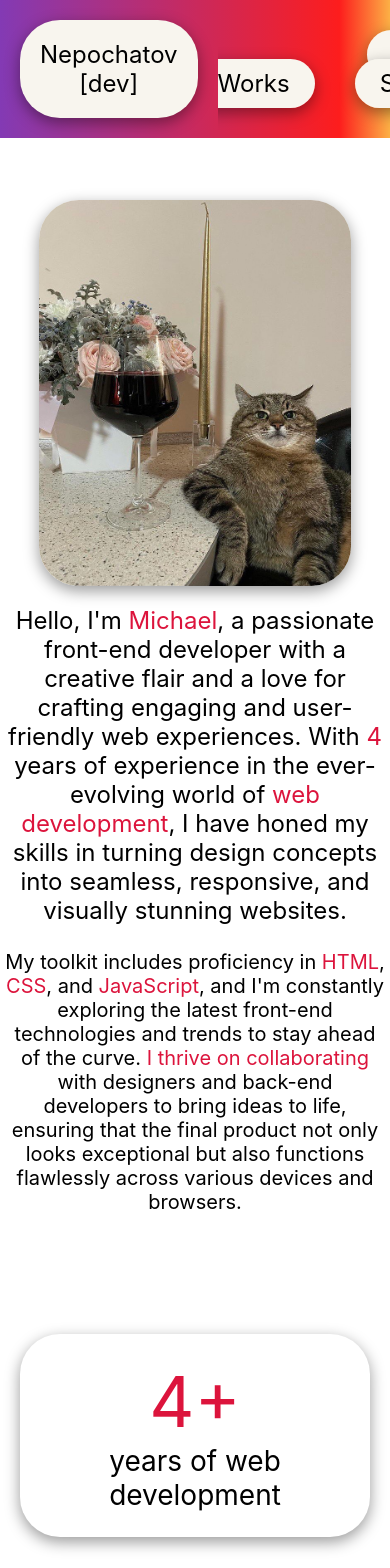
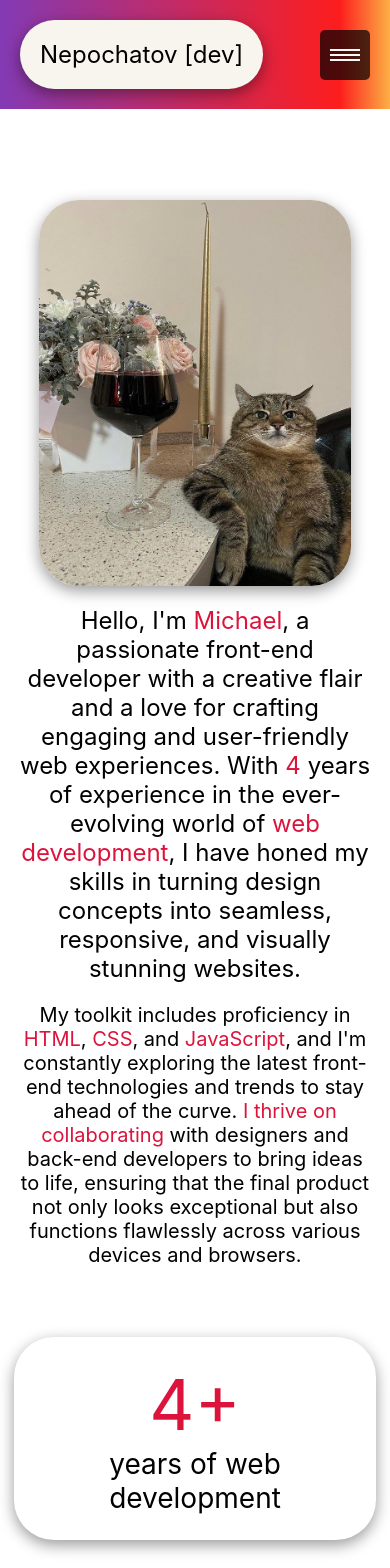
Before and after one commit to zZavarnoy/my_website-1.0, a React (Create React App) app: page / in a window 390 px wide. Shown: the top 1568 px of the page. Built offline with nearby package versions, Linux system fonts and the light colour scheme; the HTML template or start-up script is replaced by a standard one.

Commit message:
upgrade adaptive design

```diff
--- a/package.json
+++ b/package.json
@@ -9,7 +9,7 @@
     "react": "^18.2.0",
     "react-dom": "^18.2.0",
     "react-icons": "^4.11.0",
-    "react-image-gallery": "^1.3.0",
+    "react-responsive": "^9.0.2",
     "react-scripts": "5.0.1",
     "web-vitals": "^2.1.4"
   },
--- a/src/App.js
+++ b/src/App.js
@@ -13,7 +13,7 @@ function App() {
             <Header />
             <div className="container">
                 <About />
-                {/* <Works /> */}
+                <Works />
                 <Services />
                 <Contact />
             </div>
--- a/src/components/about/About.jsx
+++ b/src/components/about/About.jsx
@@ -10,8 +10,8 @@ function About() {
                     className={styles.about__photo}
                     alt="Michael Nepochatov"
                 />
-                <div>
-                    <p className={styles.about__title}>
+                <div className={styles.about__title}>
+                    <p className={styles.about__primary_title}>
                         Hello, I'm{" "}
                         <span className={styles.highlight_text}>Michael</span>,
                         a passionate front-end developer with a creative flair
--- a/src/components/about/About.module.css
+++ b/src/components/about/About.module.css
@@ -1,7 +1,11 @@
+.about {
+    width: 100%;
+}
+
 .about__main_info {
     display: flex;
     align-items: center;
-    justify-content: center;
+    justify-content: space-around;
     flex-wrap: wrap;
     margin-top: 150px;
 }
@@ -9,15 +13,12 @@
 .about__title {
     font-size: 24px;
     padding: 20px;
-    width: 600px;
-    margin: 30px;
+    width: 60%;
 }
 
 .about__subtitle {
     font-size: 20px;
     padding: 20px;
-    width: 600px;
-    margin: 30px;
 }
 
 .about__photo {
@@ -32,7 +33,8 @@
 
 .about__advantages {
     display: flex;
-    justify-content: space-between;
+    justify-content: space-around;
+    flex-wrap: wrap;
     margin-top: 50px;
     font-size: 28px;
 }
@@ -40,8 +42,7 @@
 .advantages__item {
     border-radius: 40px;
     padding: 25px;
-    margin: 0 20px;
-    width: 400px;
+    width: 25%;
     box-shadow: 0px 5px 15px rgba(0, 0, 0, 0.4);
 }
 .advantages__highlight {
@@ -54,11 +55,14 @@
         width: 45%;
     }
 
-    .about__title,
-    .about__subtitle {
-        width: 400px;
-        margin: 15px;
+    .about__title {
+        width: 45%;
         padding: 0;
+    }
+
+    .advantages__item {
+        width: 40%;
+        margin-top: 20px;
     }
 }
 
@@ -71,19 +75,24 @@
         width: 65%;
     }
 
-    .about__title,
+    .about__title {
+        width: 90%;
+        margin-top: 20px;
+    }
+
     .about__subtitle {
-        width: 600px;
-        padding: 10px;
+        padding: 20px 0;
     }
 
     .about__advantages {
-        flex-wrap: wrap;
-        justify-content: center;
+        flex-direction: column;
+        align-items: center;
+        margin-top: 0;
     }
 
     .advantages__item {
         margin-top: 50px;
+        width: 60%;
     }
 
     .advantages__highlight {
@@ -95,9 +104,8 @@
     .about__photo {
         width: 80%;
     }
-    .about__title,
-    .about__subtitle {
-        width: 380px;
-        padding: 5px;
+
+    .advantages__item {
+        width: 80%;
     }
 }
--- a/src/components/contact/Contact.jsx
+++ b/src/components/contact/Contact.jsx
@@ -12,7 +12,7 @@ function Contact() {
 
     const handleFormSubmit = async (event) => {
         event.preventDefault();
-        await fetch("m380680908367@gmail.com", {
+        await fetch("https://jsonplaceholder.typicode.com/posts", {
             method: "POST",
             headers: {
                 "Content-Type": "application/json",
--- a/src/components/contact/Contact.module.css
+++ b/src/components/contact/Contact.module.css
@@ -4,6 +4,7 @@
     font-size: 24px;
     margin-top: 50px;
     align-items: center;
+    width: 100%;
 }
 
 .form__block {
@@ -11,7 +12,7 @@
 }
 
 .contact__form {
-    width: 500px;
+    width: 50%;
     text-align: left;
     padding: 25px;
     margin-top: 25px;
@@ -69,7 +70,7 @@ textarea.form__input:focus {
 
 @media screen and (max-width: 768px) {
     .contact__form {
-        width: 450px;
+        width: 70%;
         margin: 50px 0 0 0;
         padding: 15px;
     }
@@ -77,7 +78,7 @@ textarea.form__input:focus {
 
 @media screen and (max-width: 425px) {
     .contact__form {
-        width: 350px;
+        width: 85%;
         margin: 50px 0 0 0;
         padding: 15px;
     }
--- a/src/components/header/Header.jsx
+++ b/src/components/header/Header.jsx
@@ -1,8 +1,12 @@
 import { useEffect, useState } from "react";
 import styles from "./Header.module.css";
+import { useMediaQuery } from "react-responsive";
 
 function Header() {
     const [headerStyle, setHeaderStyle] = useState(false);
+    const [isActive, setIsActive] = useState(false);
+
+    const isDesctop = useMediaQuery({ minWidth: 1025 });
 
     const toggleHeaderStyle = () => {
         const scrolled = window.scrollY;
@@ -17,9 +21,13 @@ function Header() {
         window.addEventListener("scroll", toggleHeaderStyle);
     }, []);
 
+    const toggleMenu = () => {
+        setIsActive((prev) => !prev);
+    };
+
     return (
         <div className={styles.header}>
-            <div className={styles.hearer__container}>
+            <div className={styles.header__container}>
                 <a
                     className={
                         headerStyle
@@ -30,6 +38,7 @@ function Header() {
                 >
                     Nepochatov [dev]
                 </a>
+                {isDesctop ? (
                     <nav className={styles.header__menu}>
                         <a className={styles.menu__item} href="#about">
                             About
@@ -44,6 +53,35 @@ function Header() {
                             Contacts
                         </a>
                     </nav>
+                ) : (
+                    isActive && (
+                        <nav className={styles.header__menu}>
+                            <a className={styles.menu__item} href="#about">
+                                About
+                            </a>
+                            <a className={styles.menu__item} href="#works">
+                                My Works
+                            </a>
+                            <a className={styles.menu__item} href="#services">
+                                Services
+                            </a>
+                            <a className={styles.menu__item} href="#contacts">
+                                Contacts
+                            </a>
+                        </nav>
+                    )
+                )}
+
+                <div
+                    className={
+                        isActive ? styles.menu__btn_active : styles.menu__btn
+                    }
+                    onClick={toggleMenu}
+                >
+                    <span></span>
+                    <span></span>
+                    <span></span>
+                </div>
             </div>
         </div>
     );
--- a/src/components/header/Header.module.css
+++ b/src/components/header/Header.module.css
@@ -11,7 +11,7 @@
     z-index: 5;
 }
 
-.hearer__container {
+.header__container {
     max-width: 1600px;
     display: flex;
     align-items: center;
@@ -47,16 +47,6 @@
     text-decoration: none;
 }
 
-/* .logo {
-    width: 180px;
-    height: 80px;
-    background-color: rgb(248, 245, 238);
-    padding: 10px;
-    border-radius: 40px;
-    box-shadow: 0px 5px 15px rgba(0, 0, 0, 0.4);
-    transition: box-shadow 0.5s;
-} */
-
 .menu__item {
     font-size: 24px;
     padding: 10px 25px;
@@ -73,3 +63,98 @@
 .header__logo:hover {
     box-shadow: 0px 5px 15px rgba(0, 0, 0, 0.7);
 }
+
+.menu__btn {
+    width: 30px;
+    height: 30px;
+    position: relative;
+    z-index: 2;
+    overflow: hidden;
+    display: none;
+    border-radius: 5px;
+}
+.menu__btn span {
+    width: 30px;
+    height: 2px;
+    position: absolute;
+    top: 50%;
+    left: 50%;
+    transform: translate(-50%, -50%);
+    background-color: #fff9f9;
+    transition: all 0.5s;
+}
+.menu__btn span:nth-of-type(2) {
+    top: calc(50% - 5px);
+}
+.menu__btn span:nth-of-type(3) {
+    top: calc(50% + 5px);
+}
+
+.menu__btn_active {
+    width: 30px;
+    height: 30px;
+    position: relative;
+    z-index: 2;
+    overflow: hidden;
+    display: none;
+    border-radius: 5px;
+}
+
+.menu__btn_active span {
+    width: 30px;
+    height: 2px;
+    position: absolute;
+    top: 50%;
+    left: 50%;
+    transform: translate(-50%, -50%);
+    background-color: #fff9f9;
+    transition: all 0.5s;
+}
+
+.menu__btn_active span:nth-of-type(1) {
+    display: none;
+}
+
+.menu__btn_active span:nth-of-type(2) {
+    transform: rotate(45deg);
+    left: 20%; /* Расположение левого бара */
+}
+
+.menu__btn_active span:nth-of-type(3) {
+    transform: rotate(-45deg);
+    left: 20%; /* Расположение левого бара */
+}
+
+@media screen and (max-width: 1024px) {
+    .header__menu {
+        height: 100%;
+        width: 100%;
+        display: flex;
+        flex-direction: column;
+        align-items: center;
+        position: fixed;
+        top: 0;
+        right: 0;
+        padding: 30px 0;
+        padding-top: 80px;
+        background: rgba(0, 0, 0, 0.7);
+    }
+
+    .menu__btn {
+        display: flex;
+        margin: 0 20px;
+        padding: 10px;
+        background-color: rgba(0, 0, 0, 0.7);
+    }
+
+    .menu__btn_active {
+        display: flex;
+        margin: 0 20px;
+        padding: 10px;
+        background-color: rgba(0, 0, 0, 0.7);
+    }
+
+    .menu__item {
+        margin: 15px;
+    }
+}
--- a/src/components/services/Services.module.css
+++ b/src/components/services/Services.module.css
@@ -1,6 +1,11 @@
+.services {
+    width: 100%;
+}
+
 .services__title {
     margin-top: 50px;
     display: flex;
+    flex-wrap: wrap;
     align-items: center;
     justify-content: space-around;
 }
@@ -15,13 +20,13 @@
 }
 
 .title__items {
-    width: 250px;
+    width: 20%;
     font-size: 24px;
 }
 
 .services__price {
     display: flex;
-    justify-content: space-between;
+    justify-content: space-around;
     margin-top: 50px;
     font-size: 28px;
 }
@@ -29,13 +34,12 @@
 .price__item {
     border-radius: 40px;
     padding: 25px;
-    width: 400px;
-    margin: 0 20px;
+    width: 25%;
     box-shadow: 0px 5px 15px rgba(0, 0, 0, 0.4);
 }
 
 .price__highlight {
-    font-size: 60px;
+    font-size: 45px;
     color: crimson;
 }
 
@@ -47,10 +51,12 @@
     .services__price {
         flex-wrap: wrap;
         justify-content: center;
+        justify-content: space-around;
     }
 
     .price__item {
-        margin-top: 50px;
+        width: 40%;
+        margin-top: 20px;
     }
 
     .item__icon {
@@ -64,6 +70,22 @@
 
 @media screen and (max-width: 768px) {
     .title__items {
+        width: 40%;
         margin-top: 25px;
     }
+
+    .price__item {
+        width: 60%;
+        margin-top: 50px;
+    }
 }
+
+@media screen and (max-width: 425px) {
+    .title__items {
+        width: 90%;
+    }
+
+    .price__item {
+        width: 80%;
+    }
+}
--- a/src/components/works/gallary.css
+++ /dev/null
@@ -1 +0,0 @@
-@import "~react-image-gallery/styles/css/image-gallery.css";
```
Also changed, not shown: src/components/works/Works.jsx (+0 -45 lines), 1 other file (tests, documents, lock files or other folders). Lines whose indentation alone changed are shown as unchanged.
